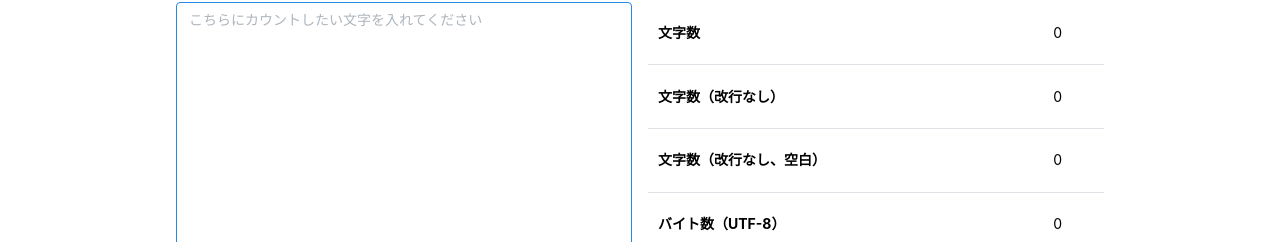
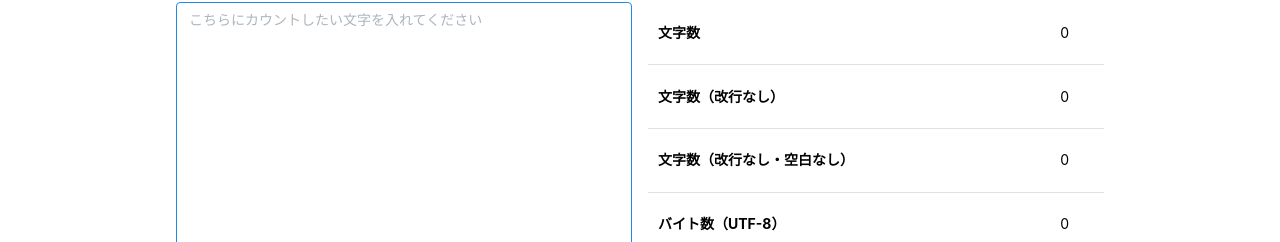
Before and after one commit to shamo-9118/moji-counter, a Next.js app: page / in a window 1280 px wide. Shown: the part 74-316 px from the top of the page. Built offline with nearby package versions, Linux system fonts and the light colour scheme.

Commit message:
表記修正

```diff
--- a/src/components/Main.tsx
+++ b/src/components/Main.tsx
@@ -60,7 +60,7 @@ export const Main = () => {
               <Table.Td>{countCharacterExcludeNewLine}</Table.Td>
             </Table.Tr>
             <Table.Tr>
-              <Table.Th>文字数（改行なし、空白）</Table.Th>
+              <Table.Th>文字数（改行なし・空白なし）</Table.Th>
               <Table.Td>{countCharacterExcludeNewLineAndBlank}</Table.Td>
             </Table.Tr>
             <Table.Tr>
```
